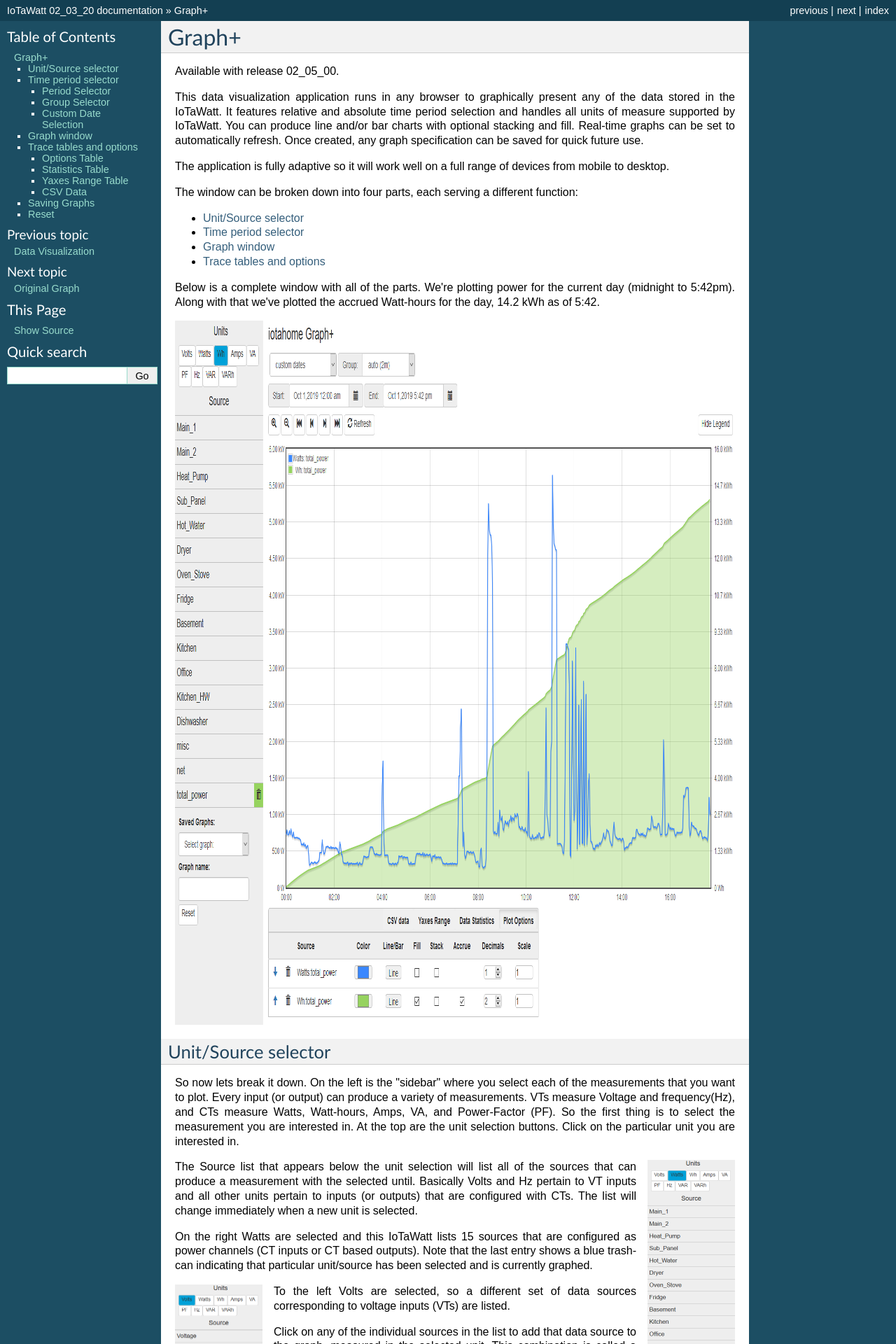
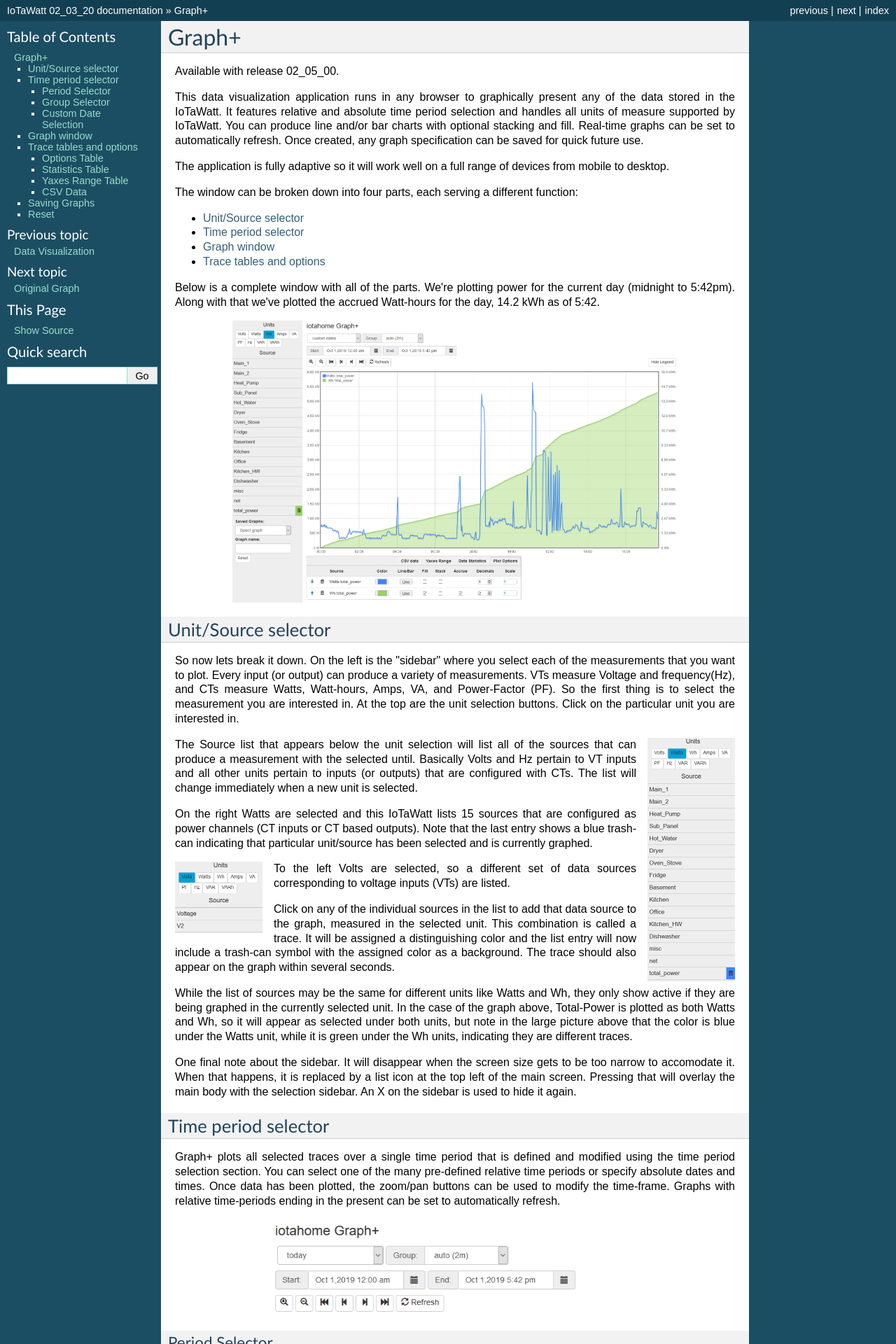
Before and after one commit to boblemaire/IoTaWatt, a Sphinx documentation site: the page built from Docs/graphPlus.rst, in a window 1280 px wide. Shown: the top 1920 px of the page at 70% size. Built offline with Sphinx 7.4.7, drawn with Linux system fonts in a browser that asks for light colours; formulas are drawn with MathJax 3.

Commit message:
Update graphPlus.rst

```diff
--- a/Docs/graphPlus.rst
+++ b/Docs/graphPlus.rst
@@ -26,7 +26,7 @@
 14.2 kWh as of 5:42.
 
 .. image:: pics/graphPlus/graphPlus.PNG
-    :scale: 100 %
+    :scale: 40 %
     :align: center
     :alt: Graph+ image
 
```
